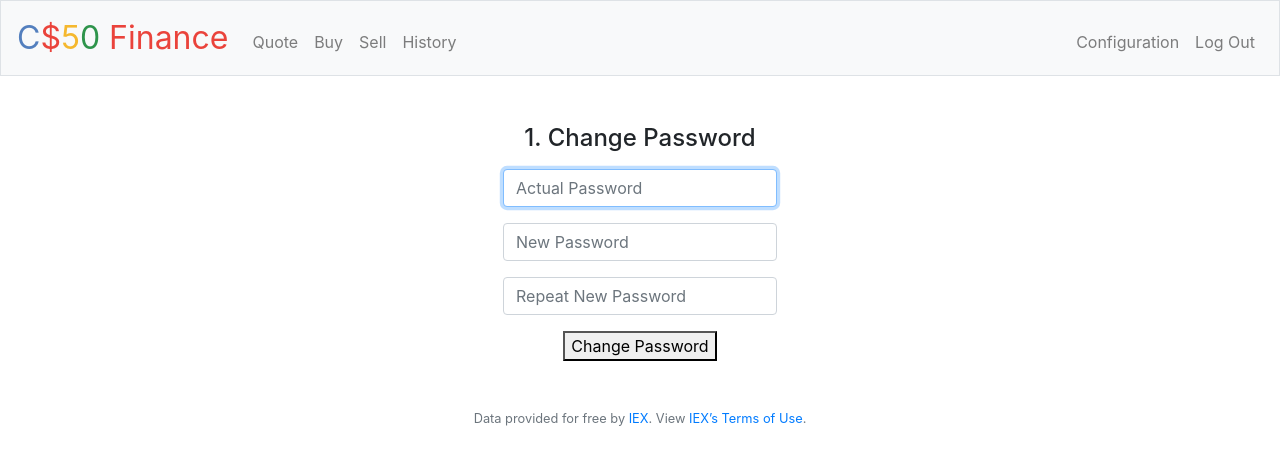
After one commit to manuel20200/CS50---Finance, a Flask app: page /configuration in a window 1280 px wide. The commit adds this page. Shown: the top 465 px of the page. Run offline with Flask 2, Linux system fonts and the light colour scheme; a user stored in the database is signed in; some libraries are stand-ins or nearby versions.

Commit message:
automated commit by check50 [check50=True]

```diff
--- a/application.py
+++ b/application.py
@@ -127,7 +127,7 @@ def buy():
                 new_shares = rows[0]["no_share"] + quantity_buy
                 db.execute("UPDATE resume SET no_share = ? WHERE share = ? AND user_id = ?", new_shares, share_buy["symbol"], session["user_id"])
 
-    return redirect("/")
+    return redirect("/", quantity_buy=quantity_buy)
 
 
 @app.route("/history")
@@ -305,6 +305,32 @@ def sell():
         else:
             return apology("You don't have enough shares for selling, sorry")
 
+@app.route("/configuration", methods=["GET", "POST"])
+@login_required
+def configuration():
+    """Configuration options"""
+    if request.method == "GET":
+        return render_template ("configuration.html")
+    else:
+        password = request.form.get("password")
+        new_password = request.form.get("new_password")
+        confirmation = request.form.get("confirmation")
+
+        rows = db.execute("SELECT username, hash FROM users WHERE id = ?", session["user_id"])
+
+        if len(rows) != 1 or not check_password_hash(rows[0]["hash"], request.form.get("password")):
+            return apology("Password invalid")
+
+        if request.form.get("new_password") != request.form.get("confirmation"):
+            return apology("new password confirmation is not correct")
+
+        check_password = valid_password(request.form.get("new_password"))
+        if check_password != 0:
+            return apology("new password is not valid, please choose another one")
+
+        db.execute("UPDATE users SET hash = ?", generate_password_hash(request.form.get("new_password")))
+
+    return redirect("/")
 
 def errorhandler(e):
     """Handle error"""
--- a/helpers.py
+++ b/helpers.py
@@ -41,7 +41,7 @@ def lookup(symbol):
     # Contact API
     try:
         api_key = os.environ.get("API_KEY")
-        url = f"https://cloud-sse.iexapis.com/stable/stock/{urllib.parse.quote_plus(symbol)}/quote?token={api_key}"
+        url = f"https://cloud.iexapis.com/stable/stock/{urllib.parse.quote_plus(symbol)}/quote?token={api_key}"
         response = requests.get(url)
         response.raise_for_status()
     except requests.RequestException:
@@ -74,6 +74,8 @@ def valid_word(word):
 
 def valid_password(password):
     invalid_caracters = ";, *{}[]"
+    if not password:
+        return -1
     for y in invalid_caracters:
         if y in password:
             return -1
--- /dev/null
+++ b/templates/configuration.html
@@ -0,0 +1,26 @@
+{% extends "layout.html" %}
+
+{% block title %}
+    Configuration
+{% endblock %}
+
+{% block main %}
+
+    <div class="form-group">
+        <p class="h4">1. Change Password</p>
+    </div>
+
+    <form action="/configuration" method="post">
+        <div class="form-group">
+            <input autocomplete="off" autofocus class="form-control" type="password" name="password" placeholder="Actual Password">
+        </div>
+        <div class="form-group">
+            <input autocomplete="off" autofocus class="form-control" type="password" name="new_password" placeholder="New Password">
+        </div>
+        <div class="form-group">
+            <input autocomplete="off" autofocus class="form-control" type="password" name="confirmation" placeholder="Repeat New Password">
+        </div>
+        <button type="submit">Change Password</button>
+    </form>
+
+{% endblock %}
--- a/templates/index.html
+++ b/templates/index.html
@@ -6,9 +6,9 @@
 
 {% block main %}
 
-    <div class="alert alert-success alert-dismissible fade show" role="alert">
-      <strong>Bought</strong>
-      <button type="button" class="btn-close" data-bs-dismiss="alert" aria-label="Close"></button>
+    <div class="alert alert-success alert-dismissible fade show" role="alert" style="visibility:hidden;" id="buy_advise">
+        <strong>Bought</strong>
+        <p>{{ quantity_buy }}</p>
     </div>
 
     <div class="form-group">
--- a/templates/layout.html
+++ b/templates/layout.html
@@ -50,6 +50,7 @@
                         <li class="nav-item"><a class="nav-link" href="/history">History</a></li>
                     </ul>
                     <ul class="navbar-nav ml-auto mt-2">
+                        <li class="nav-item"><a class="nav-link" href="/configuration">Configuration</a></li>
                         <li class="nav-item"><a class="nav-link" href="/logout">Log Out</a></li>
                     </ul>
                 {% else %}
```
Also changed, not shown: templates/sell.html (+0 -9 lines), finance.db.
